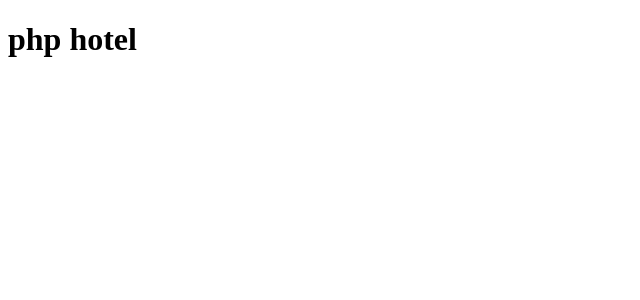
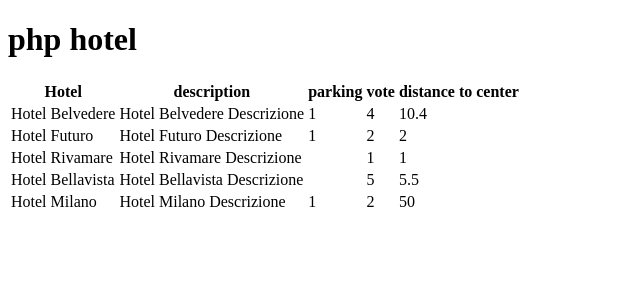
Before and after one commit to BassaniDavid/php-hotel, a PHP site: page / in a window 1280 px wide. Shown: the top 300 px of the page, without its empty margins (0-640 px from the left). Run offline with PHP 8.4, Linux system fonts and the light colour scheme.

Commit message:
geat: milestone 1 completed

```diff
--- a/index.php
+++ b/index.php
@@ -51,5 +51,29 @@
 </head>
 <body>
     <h1>php hotel</h1>
+    <!-- tabella -->
+    <table>
+  <tr>
+    <th>Hotel</th>
+    <th>description</th>
+    <th>parking</th>
+    <th>vote</th>
+    <th>distance to center</th>
+  </tr>
+    <?php
+        foreach ($hotels as $hotel){
+
+            echo "<tr>";
+
+            foreach($hotel as $info){
+
+                echo "<td>$info</td>";
+            }
+
+            echo "</tr>";
+
+        }
+    ?>
+    </table>
 </body>
 </html>
```
